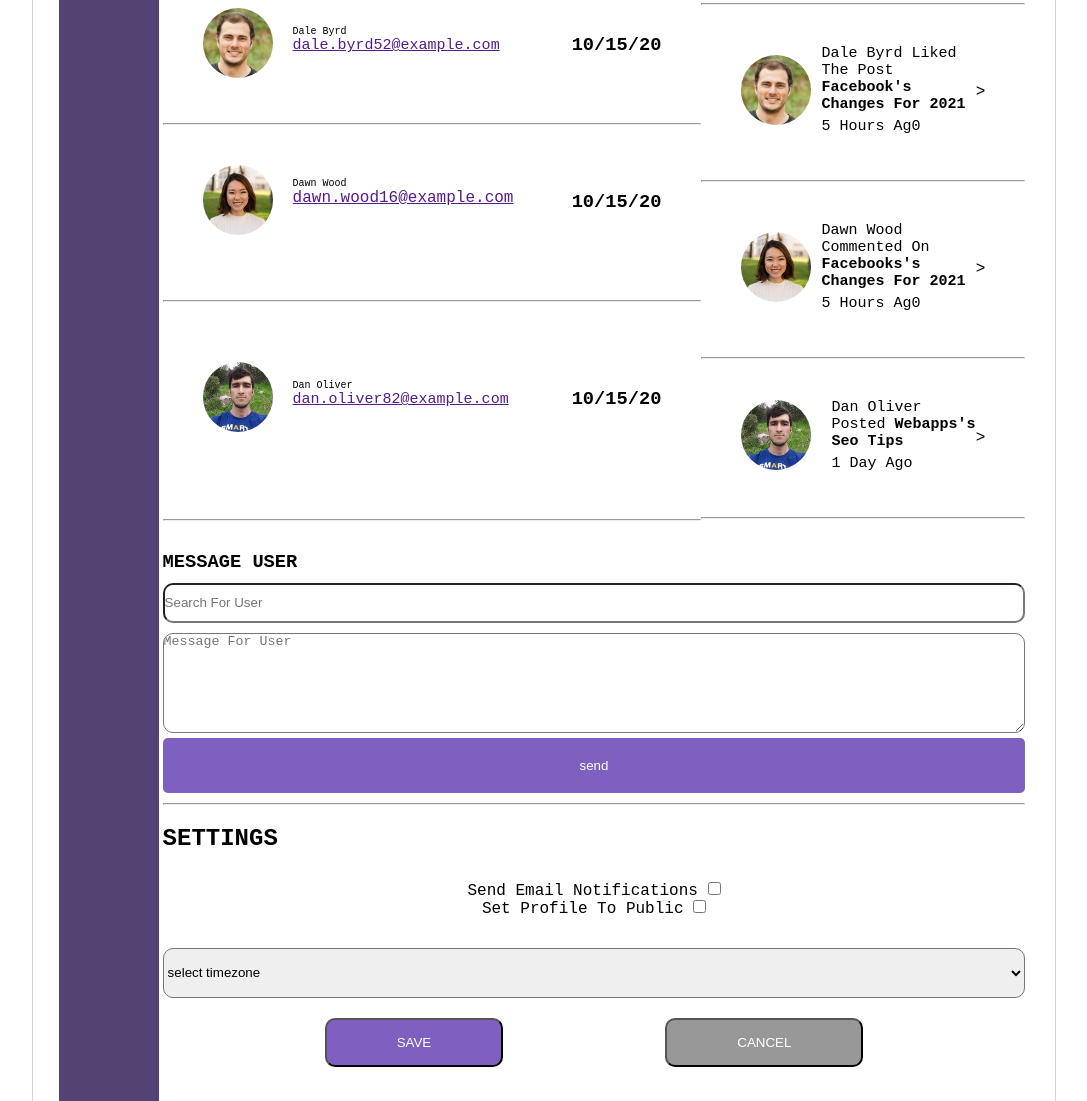
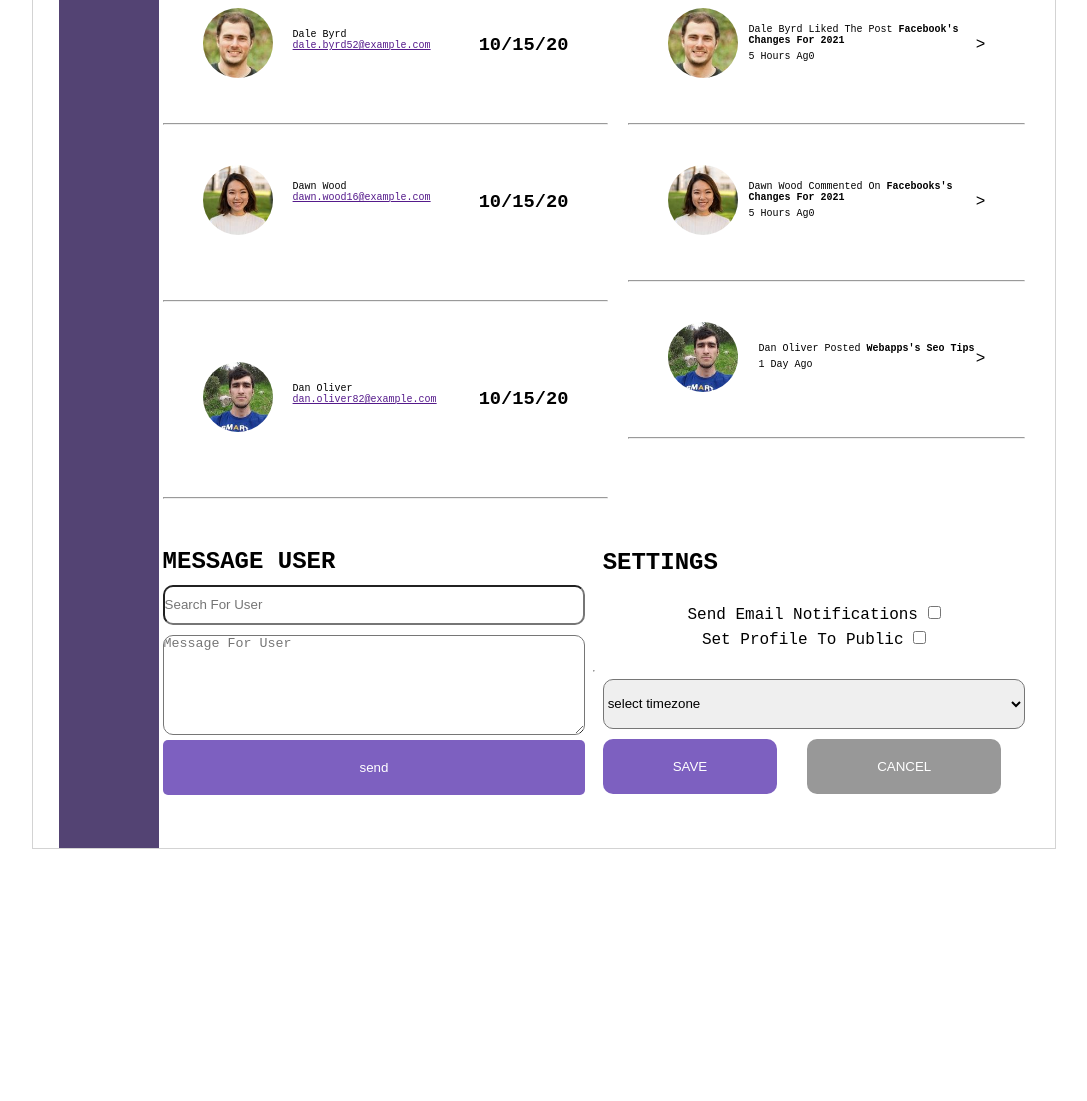
Before and after one commit to abeltechtree-sketch/project-7-summission, a plain HTML site: page index.html in a window 1280 px wide. Shown: the part 1427-2528 px from the top of the page, without its empty margins (96-1183 px from the left). After the commit the page ends 2276 px from the top, so only its background shows below. Drawn offline with Linux system fonts and the light colour scheme.

Commit message:
some error but only svgs left

```diff
--- a/index.html
+++ b/index.html
@@ -235,7 +235,7 @@
         <!-- start of message -->
       <div class="footer">
         <div class="message">
-          <h3>message user</h3>
+          <h2>message user</h2>
           <div class="search">
             <input type="text" placeholder="Search For User">
           </div>
@@ -248,6 +248,7 @@
         <!-- start of settings -->
         <div class="settings">
           <h2>settings</h2>
+          <div class="checks">
           <div class="send">
             <p>send email notifications <input type="checkbox">
             </p>
@@ -256,17 +257,16 @@
             <p>set profile to public <input type="checkbox">
             </p>
           </div>
-        </div>
-        <div class="footer">
+          </div>
           <select name="" id="">
             <option class="time" value="">select timezone</option>
           </select>
           <div class="buttons">
             <button class="save">save</button>
             <button class="cancel">cancel</button>
-          </div>
         </div>
         </div>
+      </div>
      </div>
    </div>
   </body>
--- a/scss/style.scss
+++ b/scss/style.scss
@@ -346,7 +346,7 @@ img {
 	margin-top: 10px;
 	margin-bottom: 10px;
 
-	h3 {
+	h2 {
 		text-transform: uppercase;
 		padding-bottom: 10px;
 	}
@@ -429,19 +429,21 @@ img {
 		justify-content: space-evenly;
 
 		.save {
-			padding: 15px 70px;
+			padding: 20px 70px;
 			background-color: #7D60C0;
 			border-radius: 10px;
 			color: white;
 			text-transform: uppercase;
+			border: none;
 		}
 
 		.cancel {
-			padding: 15px 70px;
+			padding: 20px 70px;
 			background-color: #989898;
 			border-radius: 10px;
 			color: white;
 			text-transform: uppercase;
+			border: none;
 		}
 	}
 }
@@ -547,7 +549,9 @@ img {
 			p {
 				font-size: 15px;
 			}
-			.img, img {
+
+			.img,
+			img {
 				margin-right: 10px;
 			}
 		}
@@ -580,7 +584,8 @@ img {
 				font-size: 15px;
 			}
 
-			.img, img {
+			.img,
+			img {
 				margin-right: 10px;
 			}
 		}
@@ -610,9 +615,11 @@ img {
 
 			a,
 			p {
-				font-size: 15x;
+				font-size: 15px;
 			}
-			.img, img {
+
+			.img,
+			img {
 				margin-right: 10px;
 			}
 		}
@@ -644,7 +651,9 @@ img {
 			p {
 				font-size: 15px;
 			}
-			.img, img {
+
+			.img,
+			img {
 				margin-right: 10px;
 			}
 		}
@@ -669,12 +678,14 @@ img {
 			text-align: left;
 			justify-content: space-between;
 		}
-		.active-img, img{
+
+		.active-img,
+		img {
 			margin-right: 10px;
 		}
 
-		.active-info{
-		p{
+		.active-info {
+			p {
 				font-size: 15px;
 			}
 		}
@@ -684,8 +695,6 @@ img {
 	.active-2 {
 		grid-column: 1/2;
 		grid-row: 2/3;
-	grid-column: 1/2;
-	grid-row: 1/2;
 		display: flex;
 		align-items: center;
 		justify-content: space-between;
@@ -696,12 +705,14 @@ img {
 			text-align: left;
 			justify-content: space-between;
 		}
-	.active-img, img{
+
+		.active-img,
+		img {
 			margin-right: 10px;
 		}
 
-		.active-info{
-		p{
+		.active-info {
+			p {
 				font-size: 15px;
 			}
 		}
@@ -710,8 +721,6 @@ img {
 	.active-3 {
 		grid-column: 1/2;
 		grid-row: 3/4;
-	grid-column: 1/2;
-	grid-row: 1/2;
 		display: flex;
 		align-items: center;
 		justify-content: space-between;
@@ -722,12 +731,14 @@ img {
 			text-align: left;
 			justify-content: space-between;
 		}
-	.active-img, img{
+
+		.active-img,
+		img {
 			margin-right: 10px;
 		}
 
-		.active-info{
-		p{
+		.active-info {
+			p {
 				font-size: 15px;
 			}
 		}
@@ -737,8 +748,6 @@ img {
 	.active-4 {
 		grid-column: 1/2;
 		grid-row: 4/5;
-	grid-column: 1/2;
-	grid-row: 1/2;
 		display: flex;
 		align-items: center;
 		justify-content: space-between;
@@ -749,12 +758,14 @@ img {
 			text-align: left;
 			justify-content: space-between;
 		}
-	.active-img, img{
+
+		.active-img,
+		img {
 			margin-right: 10px;
 		}
 
-		.active-info{
-		p{
+		.active-info {
+			p {
 				font-size: 15px;
 			}
 		}
@@ -762,7 +773,7 @@ img {
 }
 
 // desktop version
-@media (min-width:901px) {
+@media (min-width:901px) and (max-width:1400px) {
 	.container {
 		max-width: 1024px;
 		display: grid;
@@ -806,11 +817,13 @@ img {
 		grid-column: 2/3;
 		grid-row: 1/2;
 	}
+
 	.below {
-		width: 100%;
 		display: grid;
 		grid-template-columns: 1fr 1fr;
 		grid-template-rows: min-content min-content;
+		gap: 20px;
+		align-items: start;
 	}
 
 	.social-inner {
@@ -834,9 +847,10 @@ img {
 		grid-column: 3/4;
 		grid-row: 1/2;
 	}
+
 	.new {
-		grid-column: 1/2;
-		grid-row: 1/2;
+		grid-column: 1 / 2;
+		grid-row: 1 / 2;
 		display: grid;
 		grid-template-columns: 1fr;
 		grid-template-rows: min-content min-content min-content min-content;
@@ -867,9 +881,11 @@ img {
 
 			a,
 			p {
-				font-size: 15px;
+				font-size: 10px;
 			}
-			.img, img {
+
+			.img,
+			img {
 				margin-right: 10px;
 			}
 		}
@@ -899,10 +915,11 @@ img {
 
 			a,
 			p {
-				font-size: 15px;
+				font-size: 10px;
 			}
 
-			.img, img {
+			.img,
+			img {
 				margin-right: 10px;
 			}
 		}
@@ -932,9 +949,11 @@ img {
 
 			a,
 			p {
-				font-size: 15x;
+				font-size: 10px;
 			}
-			.img, img {
+
+			.img,
+			img {
 				margin-right: 10px;
 			}
 		}
@@ -964,13 +983,16 @@ img {
 
 			a,
 			p {
-				font-size: 15px;
+				font-size: 10px;
 			}
-			.img, img {
+
+			.img,
+			img {
 				margin-right: 10px;
 			}
 		}
 	}
+
 	.activity {
 		grid-column: 2/3;
 		grid-row: 1/2;
@@ -992,13 +1014,15 @@ img {
 			text-align: left;
 			justify-content: space-between;
 		}
-		.active-img, img{
+
+		.active-img,
+		img {
 			margin-right: 10px;
 		}
 
-		.active-info{
-		p{
-		font-size: 15px;
+		.active-info {
+			p {
+				font-size: 10px;
 			}
 		}
 
@@ -1007,8 +1031,6 @@ img {
 	.active-2 {
 		grid-column: 1/2;
 		grid-row: 2/3;
-	grid-column: 1/2;
-	grid-row: 1/2;
 		display: flex;
 		align-items: center;
 		justify-content: space-between;
@@ -1019,13 +1041,15 @@ img {
 			text-align: left;
 			justify-content: space-between;
 		}
-	.active-img, img{
+
+		.active-img,
+		img {
 			margin-right: 10px;
 		}
 
-		.active-info{
-		p{
-		font-size: 15px;
+		.active-info {
+			p {
+				font-size: 10px;
 			}
 		}
 	}
@@ -1033,8 +1057,6 @@ img {
 	.active-3 {
 		grid-column: 1/2;
 		grid-row: 3/4;
-	grid-column: 1/2;
-	grid-row: 1/2;
 		display: flex;
 		align-items: center;
 		justify-content: space-between;
@@ -1045,13 +1067,15 @@ img {
 			text-align: left;
 			justify-content: space-between;
 		}
-	.active-img, img{
+
+		.active-img,
+		img {
 			margin-right: 10px;
 		}
 
-		.active-info{
-		p{
-		font-size: 15px;
+		.active-info {
+			p {
+				font-size: 10px;
 			}
 		}
 
@@ -1060,8 +1084,6 @@ img {
 	.active-4 {
 		grid-column: 1/2;
 		grid-row: 4/5;
-	grid-column: 1/2;
-	grid-row: 1/2;
 		display: flex;
 		align-items: center;
 		justify-content: space-between;
@@ -1072,26 +1094,88 @@ img {
 			text-align: left;
 			justify-content: space-between;
 		}
-	.active-img, img{
+
+		.active-img,
+		img {
 			margin-right: 10px;
 		}
 
-		.active-info{
-		p{
-		font-size: 15px;
+		.active-info {
+			p {
+				font-size: 10px;
+			}
+		}
+	}
+
+	.footer {
+		display: flex;
+		align-items: center;
+		justify-content: space-between;
+
+		.message {
+			width: 49%;
+		}
+
+		.settings {
+			width: 49%;
+
+			h2 {
+				text-transform: uppercase;
+			}
+
+			.checks {
+				padding-bottom: 30px;
+			}
+
+			.send {
+				text-align: center;
+				padding-bottom: 7px;
+
+				p {
+					text-transform: capitalize;
+				}
+			}
+
+			.set {
+				text-align: center;
+
+				p {
+					text-transform: capitalize;
+				}
+			}
+			.buttons {
+					width: inherit;
+					padding-top: 10px;
+					display: flex;
+					align-items: center;
+					justify-content: space-between;
+					margin-bottom: 20px;
+
+				.save {
+					padding: 20px 70px;
+					background-color: #7D60C0;
+					border-radius: 10px;
+					color: white;
+					text-transform: uppercase;
+					border: none;
+					margin-right: 15px;
+				}
+
+				.cancel {
+					padding: 20px 70px;
+					background-color: #989898;
+					border-radius: 10px;
+					color: white;
+					text-transform: uppercase;
+					border: none;
+					margin-left: 15px;
 				}
 	}
 		}
 	}
 
-	.message {
-		grid-column: 1/2;
-		grid-row: 2/3;
-	}
 
-	.settings {
-		grid-column: 2/3;
-		grid-row: 2/3;
+
 }
 
 //end of desktop
```
Also changed, not shown: css/style.css, 1 other file. Lines whose indentation alone changed are shown as unchanged.
